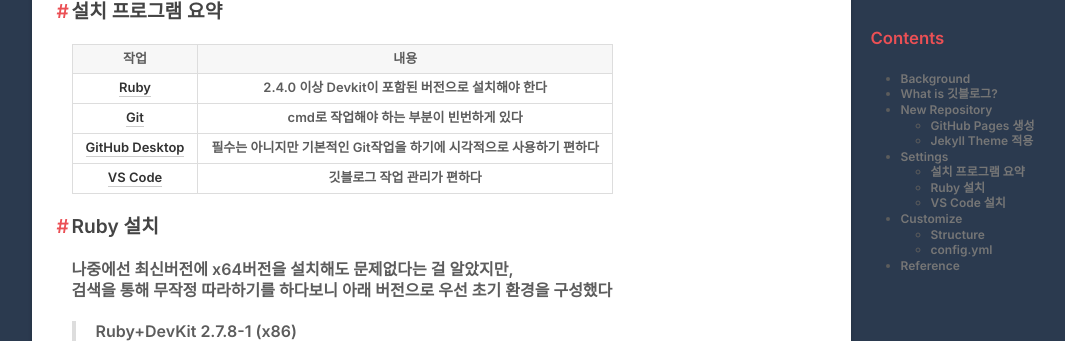
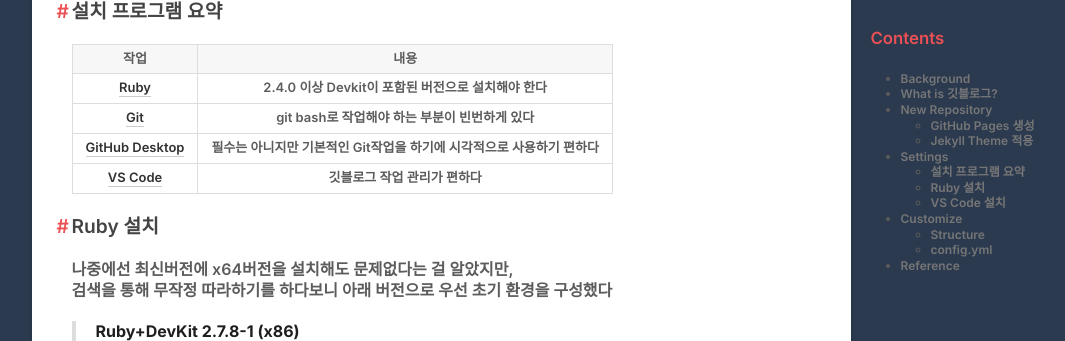
Before and after one commit to ssonsonya/ssonsonya.github.io, a Jekyll site: the page built from _posts/2023-05-02-Gitblog-HowToGitBlog.md, in a window 1280 px wide and 1400 px high, scrolled down 2797 px, cut to the strip 150-491 px from the top of the window. Shown: the whole strip, without its empty margins (83-1148 px from the left). Built offline with Jekyll 4.4.1, drawn with Linux system fonts in a browser that asks for light colours; nearby versions of some CDN libraries; some web fonts are replaced; comment, search, counter and statistics services are not loaded; some of the changed text lies outside the part shown.

````diff
--- a/_posts/2023-05-02-Gitblog-HowToGitBlog.md
+++ b/_posts/2023-05-02-Gitblog-HowToGitBlog.md
@@ -89,7 +89,7 @@ Jekyll을 적용하지 않아도 기본 GitHub Pages의 템플릿을 활용할
 |작업|내용|
 |:---:|:-------------------------------:|
 |[Ruby](https://rubyinstaller.org/downloads/)|2.4.0 이상 Devkit이 포함된 버전으로 설치해야 한다|
-|[Git](https://git-scm.com/downloads)|cmd로 작업해야 하는 부분이 빈번하게 있다|
+|[Git](https://git-scm.com/downloads)|git bash로 작업해야 하는 부분이 빈번하게 있다|
 |[GitHub Desktop](https://desktop.github.com/)|필수는 아니지만 기본적인 Git작업을 하기에 시각적으로 사용하기 편하다|
 |[VS Code](https://code.visualstudio.com/)|깃블로그 작업 관리가 편하다|
 
@@ -98,7 +98,7 @@ Jekyll을 적용하지 않아도 기본 GitHub Pages의 템플릿을 활용할
 나중에선 최신버전에 x64버전을 설치해도 문제없다는 걸 알았지만,
 검색을 통해 무작정 따라하기를 하다보니 아래 버전으로 우선 초기 환경을 구성했다
 
-> Ruby+DevKit 2.7.8-1 (x86)
+> **Ruby+DevKit 2.7.8-1 (x86)**
 
 ![image](https://github.com/ssonsonya/ssonsonya.github.io/assets/116151781/2ae3db9e-7c62-4536-813b-f94a5bc636fa)
 
@@ -118,7 +118,17 @@ Jekyll 관련 gem들 설치
 >gem install jekyll bundler
 ```
 
-깃블로그 디렉토리로 `cd` 해준 뒤 아래를 입력하면 local host 주소로 블로그 페이지를 확인해 볼 수 있다
+깃블로그 디렉토리로 `cd` 해준 뒤 필요한 gem들 추가설치
+```
+>bundle install
+```
+
+깃블로그 초기 구성 `build`
+```
+>bundle exec jekyll build
+```
+
+아래를 입력하면 local host 주소로 블로그 페이지를 확인해 볼 수 있다
 ```
 >bundle exec jekyll serve
 ```
@@ -126,7 +136,6 @@ Jekyll 관련 gem들 설치
 적용을 마치고 모두 Commit 후 Push해주면 라이브로 내 블로그 페이지가 만들어진다
 모두 Build되고 라이브로 Deploy되어 보여지기까지 최대 10분정도 소요될 수 있다고 한다
 > [Note: It can take up to 10 minutes for changes to your site to publish after you push the changes to GitHub.](https://docs.github.com/ko/pages/getting-started-with-github-pages/creating-a-github-pages-site)
-
 
 
 ### VS Code 설치
@@ -170,12 +179,12 @@ github_username:          # 깃허브 아이디
 github:                   # 깃허브 주소
 permalink: /:year-:month-:day-:title        # 각 게시물들의 url 형태
 plugins: [jekyll-paginate]                             # 적용된 플러그인
-paginate: 9                                                      # jekyll-paginate : 한 페이지당 게시물 갯수
+paginate: 9                                            # jekyll-paginate : 한 페이지당 게시물 갯수
 paginate_path: "/page/:num/"                  # jekyll-paginate : 각 페이지 url 형태
 exclude: ['README.md', 'Gemfile.lock', 'Gemfile', 'Rakefile']
 highlighter: rouge
 markdown: kramdown
-comments :        댓글관련 기능 사용가능 - gitalk을 활용한다
+comments :        # 댓글관련 기능 사용가능 - gitalk을 활용한다
   gitalk :
     clientID :
     clientSecret :
@@ -185,6 +194,8 @@ comments :        댓글관련 기능 사용가능 - gitalk을 활용한다
 ```
 
 
+
+---
 
 ## Reference
 
````
Also changed, not shown: other parts of _posts/2023-05-02-Gitblog-HowToGitBlog.md (+1 -1 lines), style/css/highlight.min.css.
